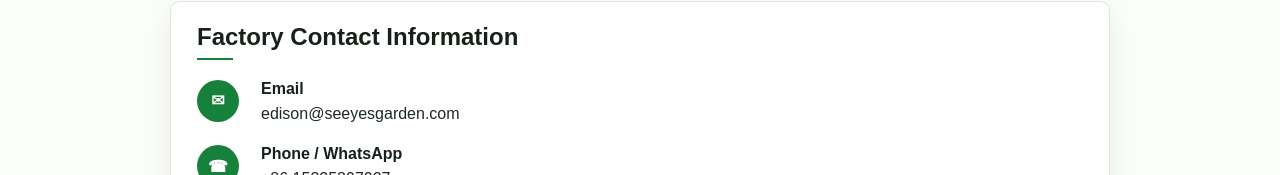
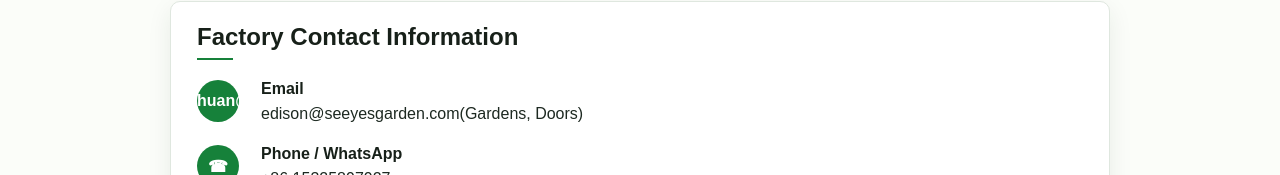
Before and after one commit to Sarim947/see-yes-garden-next, a Next.js app: page /contact in a window 1280 px wide. Shown: the part 450-625 px from the top of the page. Built offline with nearby package versions, Linux system fonts and the light colour scheme.

Commit message:
add contact info

```diff
--- a/app/contact/page.tsx
+++ b/app/contact/page.tsx
@@ -5,7 +5,7 @@ import { ReadyProjectCta, SiteFooter } from "@/components/FooterSections";
 import SiteHeader from "@/components/SiteHeader";
 
 const contactInfo = [
-  ["Email", "edison@seeyesgarden.com", "✉"],
+  ["Email", "edison@seeyesgarden.com(Gardens, Doors)","huan@seeyesgarden.com(Doors)", "✉"],
   ["Phone / WhatsApp", "+86 15325897927", "☎"],
   [
     "Address",
```
